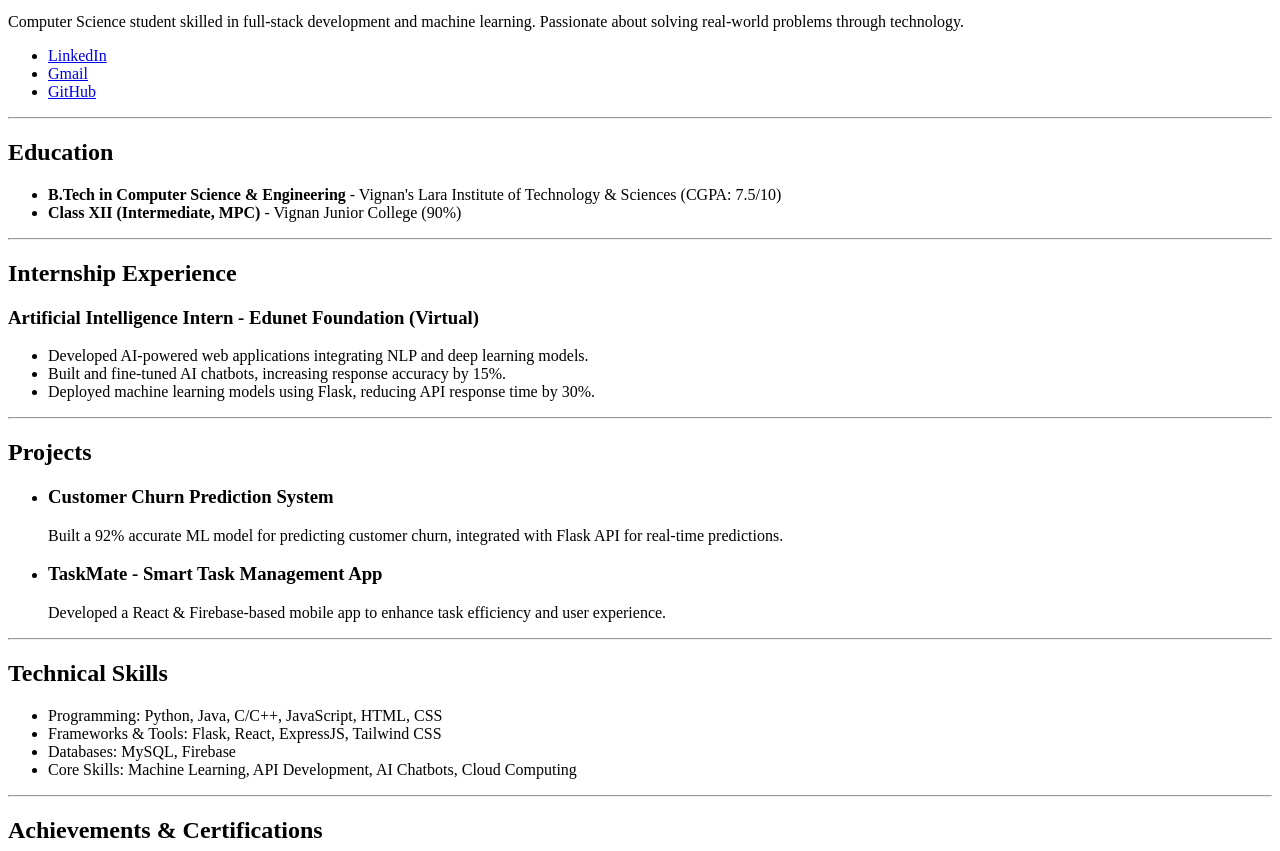
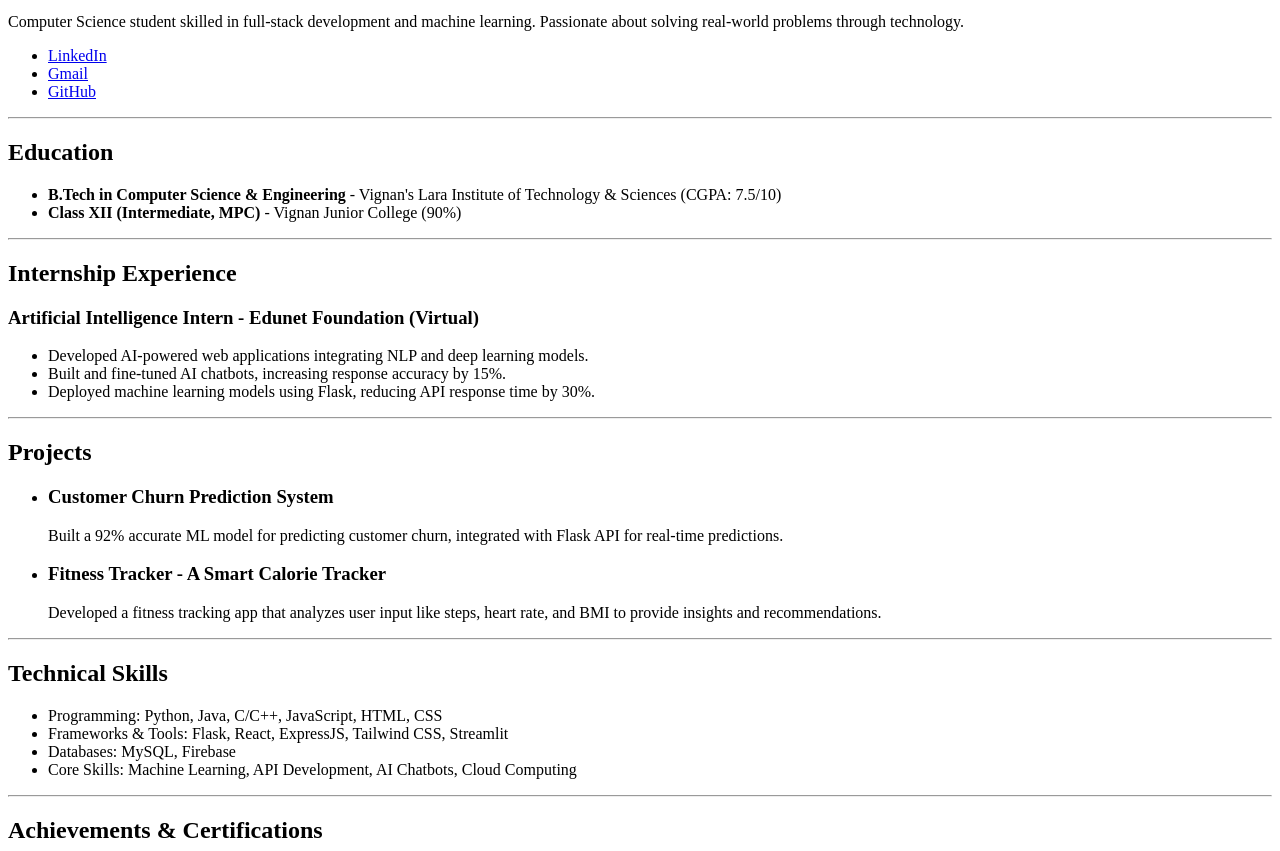
Before and after one commit to ChRavivarma/Online-Resume, a plain HTML site: page index.html in a window 1280 px wide. Shown: the part 101-952 px from the top of the page. Drawn offline with Linux system fonts and the light colour scheme.

Commit message:
Update index.html

```diff
--- a/index.html
+++ b/index.html
@@ -49,8 +49,9 @@
                 <p>Built a 92% accurate ML model for predicting customer churn, integrated with Flask API for real-time predictions.</p>
             </li>
             <li>
-                <h3>TaskMate - Smart Task Management App</h3>
-                <p>Developed a React & Firebase-based mobile app to enhance task efficiency and user experience.</p>
+                <h3>Fitness Tracker - A Smart Calorie Tracker</h3>
+                <p>Developed a fitness tracking app that analyzes user input like steps, heart rate, and BMI to provide
+            insights and recommendations.</p>
             </li>
         </ul>
     </section>
@@ -61,7 +62,7 @@
         <h2>Technical Skills</h2>
         <ul>
             <li>Programming: Python, Java, C/C++, JavaScript, HTML, CSS</li>
-            <li>Frameworks & Tools: Flask, React, ExpressJS, Tailwind CSS</li>
+            <li>Frameworks & Tools: Flask, React, ExpressJS, Tailwind CSS, Streamlit</li>
             <li>Databases: MySQL, Firebase</li>
             <li>Core Skills: Machine Learning, API Development, AI Chatbots, Cloud Computing</li>
         </ul>
```
